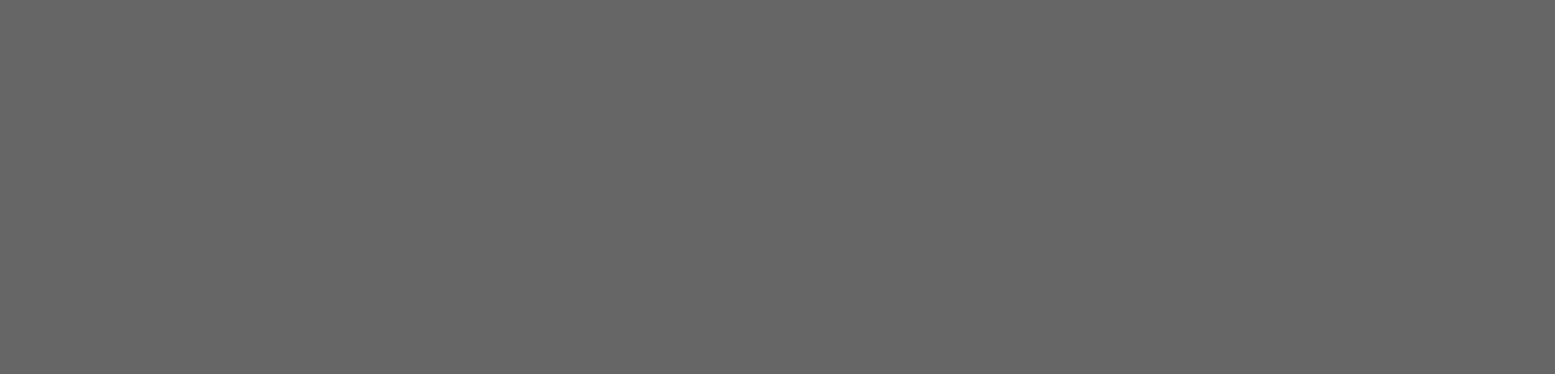
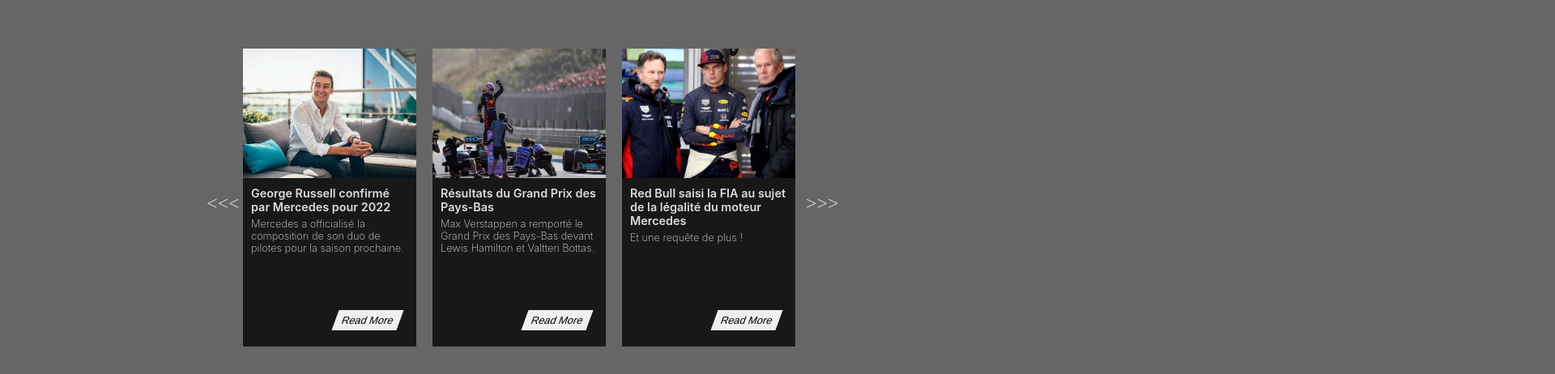
Before and after one commit to AlexisManouvrier/formulaone, a React (Create React App) app: page / in a window 1280 px wide. Shown: the part 154-616 px from the top of the page at 81% size, 1920 px wide, since content can reach past the window. Built offline with nearby package versions, Linux system fonts and the light colour scheme.

Commit message:
Update MainSlider.js

```diff
--- a/src/components/MainSlider.js
+++ b/src/components/MainSlider.js
@@ -13,13 +13,39 @@
 function MainSlider() {
   const config = {
     className: "center",
-    // centerMode: true,
     dots: true,
     infinite: true,
     centerPadding: "60px",
     speed: 500,
     slidesToShow: 3,
     slidesToScroll: 1,
+    responsive: [
+      {
+        breakpoint: 1024,
+        settings: {
+          slidesToShow: 3,
+          slidesToScroll: 1,
+          infinite: true,
+          dots: true,
+        },
+      },
+      {
+        breakpoint: 800,
+        settings: {
+          slidesToShow: 2,
+          slidesToScroll: 1,
+          initialSlide: 1,
+        },
+      },
+      {
+        breakpoint: 480,
+        settings: {
+          slidesToShow: 1,
+          slidesToScroll: 1,
+          infinite: true,
+        },
+      },
+    ],
   };
 
   const [settings] = useState(config);
@@ -29,29 +55,31 @@
   const products = SliderData();
 
   return (
-    <div className="App">
+    <div className="slider">
       <Slider {...settings}>
         {products.map((x, i) => {
           return (
             <div key={i} className="img-card">
               <img className="img" src={x.img} alt="" />
-              <div class="card-body">
+              <div className="card-body">
                 <div className="card-title">{x.title}</div>
                 <div className="card-text">{x.text}</div>
-              </div>
-              {/* <button className="btn">Read More</button> */}
+
                 <Popup
                   trigger={<button className="btn">Read More</button>}
-                // position="center"
+                  position="center center"
+                  nested
                 >
-                <div class="popup-body">
+                  <div className="popup-content">
                     <img className="img-detail" src={x.img} alt="" />
-                  {/* <div className="card-title">{x.title}</div> */}
+                    <div className="wrap-detail">
                       <div className="title-detail">{x.text}</div>
                       <div className="text-detail">{x.long}</div>
-                  <div className="title-detail">{x.date}</div>
+                      <div className="date-detail">{x.date}</div>
+                    </div>
                   </div>
                 </Popup>
+              </div>
             </div>
           );
         })}
```
Lines whose indentation alone changed are shown as unchanged.
